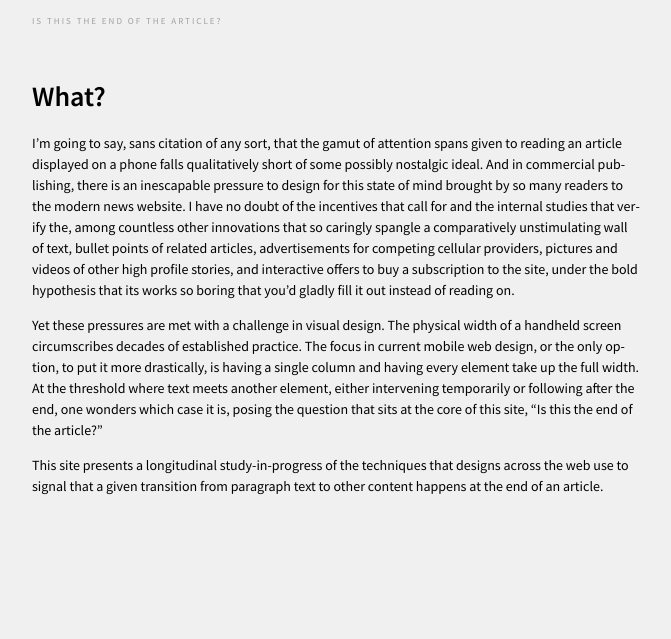
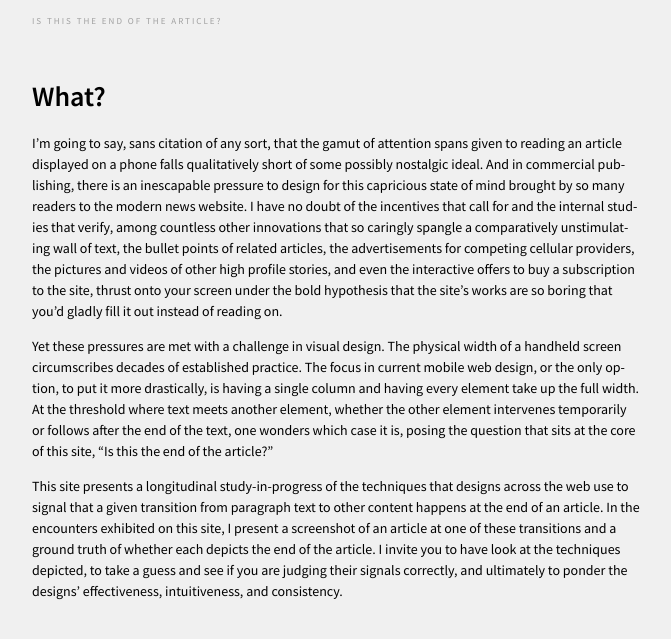
Before and after one commit to wh0/isthistheendofthearticle.ml, a Jekyll site: the page built from what.md, in a window 1280 px wide. Shown: the top 639 px of the page, without its empty margins (304-975 px from the left). Built offline with Jekyll 4.4.1, drawn with Linux system fonts in a browser that asks for light colours; our own code applies the rules of GitHub Pages for plain Markdown files.

Commit message:
update explainer

```diff
--- a/what.md
+++ b/what.md
@@ -4,12 +4,14 @@ layout: text
 # What?
 
 I'm going to say, sans citation of any sort, that the gamut of attention spans given to reading an article displayed on a phone falls qualitatively short of some possibly nostalgic ideal.
-And in commercial publishing, there is an inescapable pressure to design for this state of mind brought by so many readers to the modern news website.
-I have no doubt of the incentives that call for and the internal studies that verify the, among countless other innovations that so caringly spangle a comparatively unstimulating wall of text, bullet points of related articles, advertisements for competing cellular providers, pictures and videos of other high profile stories, and interactive offers to buy a subscription to the site, under the bold hypothesis that its works so boring that you'd gladly fill it out instead of reading on.
+And in commercial publishing, there is an inescapable pressure to design for this capricious state of mind brought by so many readers to the modern news website.
+I have no doubt of the incentives that call for and the internal studies that verify, among countless other innovations that so caringly spangle a comparatively unstimulating wall of text, the bullet points of related articles, the advertisements for competing cellular providers, the pictures and videos of other high profile stories, and even the interactive offers to buy a subscription to the site, thrust onto your screen under the bold hypothesis that the site's works are so boring that you'd gladly fill it out instead of reading on.
 
 Yet these pressures are met with a challenge in visual design.
 The physical width of a handheld screen circumscribes decades of established practice.
 The focus in current mobile web design, or the only option, to put it more drastically, is having a single column and having every element take up the full width.
-At the threshold where text meets another element, either intervening temporarily or following after the end, one wonders which case it is, posing the question that sits at the core of this site, "Is this the end of the article?"
+At the threshold where text meets another element, whether the other element intervenes temporarily or follows after the end of the text, one wonders which case it is, posing the question that sits at the core of this site, "Is this the end of the article?"
 
 This site presents a longitudinal study-in-progress of the techniques that designs across the web use to signal that a given transition from paragraph text to other content happens at the end of an article.
+In the encounters exhibited on this site, I present a screenshot of an article at one of these transitions and a ground truth of whether each depicts the end of the article.
+I invite you to have look at the techniques depicted, to take a guess and see if you are judging their signals correctly, and ultimately to ponder the designs' effectiveness, intuitiveness, and consistency.
```
